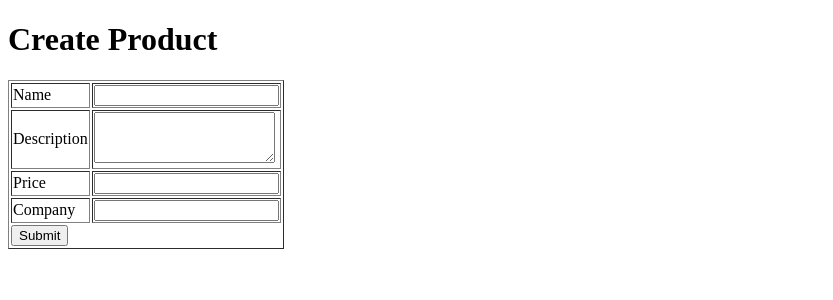
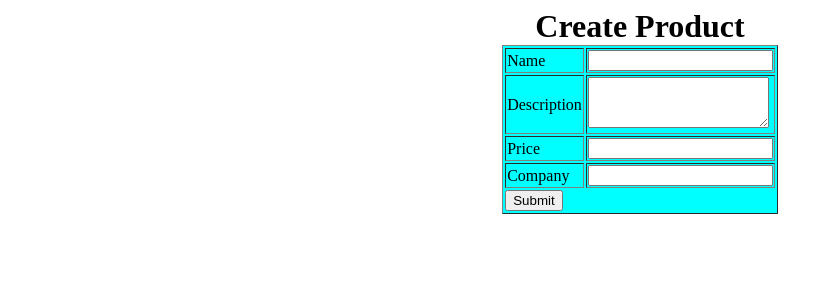
Before and after one commit to Nagarajujunna90/e-mandi-ui, an Angular app: page /add-product in a window 1280 px wide. Shown: the top 300 px of the page, without its empty margins (0-833 px from the left). Built offline with nearby package versions, Linux system fonts and the light colour scheme.

Commit message:
style added in separate file

```diff
--- a/src/app/product/create-product/create-product.component.css
+++ b/src/app/product/create-product/create-product.component.css
@@ -0,0 +1,8 @@
+    table {
+    background-color: aqua;
+    margin: auto;}
+    h1 {
+        text-align: center;
+    background-color: white;
+    margin: auto;
+}
```
